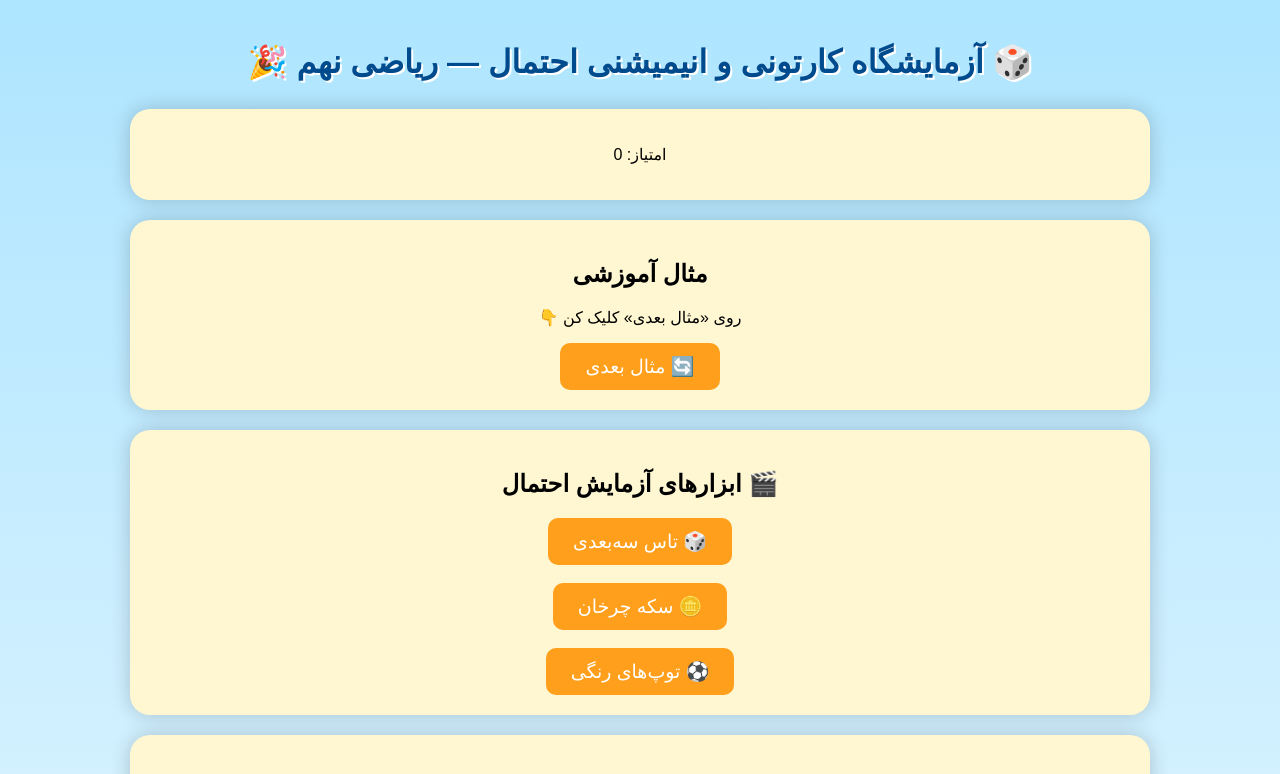
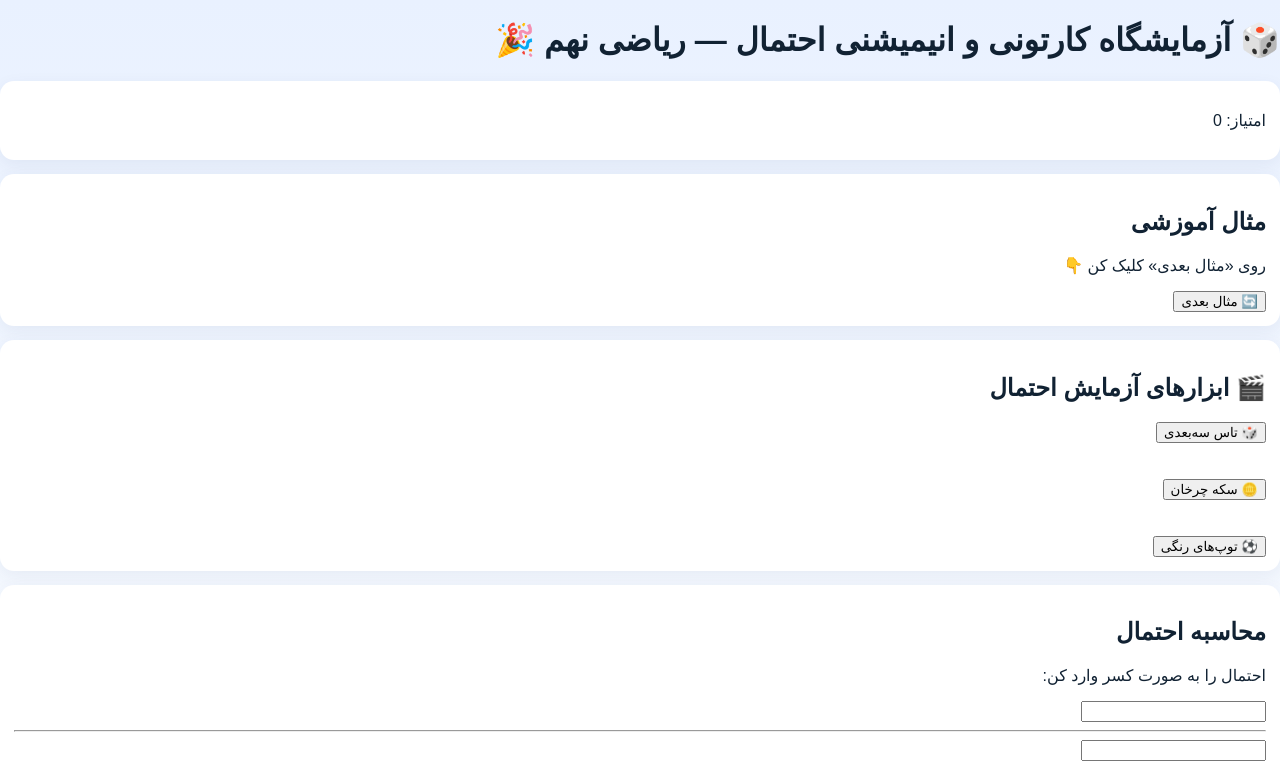
Before and after one commit to mobinaazami021-debug/sturdy-garbanzo, a plain HTML site: page index.html in a window 1280 px wide. Shown: the top 774 px of the page. Drawn offline with Linux system fonts and the light colour scheme.

Commit message:
Update style.css

```diff
--- a/style.css
+++ b/style.css
@@ -1,113 +1,39 @@
-body {
-    font-family: "Vazirmatn", sans-serif;
-    direction: rtl;
-    text-align: center;
-    background: linear-gradient(#aee5ff, #e3f6ff);
-    padding: 20px;
+:root{
+  --card-bg: #ffffff;
+  --accent: #3b6cff;
+  --muted: #6b7280;
 }
-
-h1 {
-    color: #004b8d;
-    font-size: 32px;
-    text-shadow: 2px 2px #fff;
-    animation: float 3s ease-in-out infinite;
+*{box-sizing:border-box}
+html,body{height:100%}
+body{
+  margin:0;
+  font-family: "Vazirmatn", sans-serif;
+  background: linear-gradient(180deg,#e9f1ff 0%, #f8fbff 100%);
+  color:#123;
+  direction: rtl;
 }
-
-@keyframes float {
-    0% { transform: translateY(0); }
-    50% { transform: translateY(-8px); }
-    100% { transform: translateY(0); }
-}
-
-.card {
-    background: #fff7d1;
-    border-radius: 20px;
-    padding: 20px;
-    margin: 20px auto;
-    width: 80%;
-    box-shadow: 0px 0px 20px #0003;
-}
-
-button {
-    background: #ff9f1c;
-    color: white;
-    font-size: 19px;
-    padding: 12px 25px;
-    border-radius: 10px;
-    border: none;
-    cursor: pointer;
-}
-
-button:hover {
-    background: #ff7a00;
-    transform: scale(1.1);
-}
-
-.fraction input {
-    width: 60px;
-    font-size: 18px;
-    border: none;
-    border-bottom: 2px solid #444;
-    background: transparent;
-}
-
-.fraction {
-    font-size: 22px;
-    margin: 10px;
-}
-
-#resultBox {
-    font-size: 22px;
-    font-weight: bold;
-    margin-top: 20px;
-}
-
-/* سکه چرخان */
-.coin {
-    width: 120px;
-    height: 120px;
-    margin: 15px auto;
-    background-image: url("https://i.imgur.com/2s1FzqE.png");
-    background-size: cover;
-    animation: spinCoin 1s linear;
-}
-
-@keyframes spinCoin {
-    from { transform: rotateY(0); }
-    to { transform: rotateY(900deg); }
-}
-
-/* تاس سه بعدی */
-.dice {
-    width: 100px;
-    height: 100px;
-    margin: 20px auto;
-    background-size: cover;
-    animation: spinDice 1s ease-out;
-}
-
-@keyframes spinDice {
-    from { transform: rotateX(0) rotateY(0); }
-    to { transform: rotateX(720deg) rotateY(720deg); }
-}
-
-.hidden { display: none; }
-
-/* توپ‌های رنگی */
-.balls {
-    margin-top: 10px;
-}
-
-.ball {
-    width: 40px;
-    height: 40px;
-    display: inline-block;
-    border-radius: 50%;
-    margin: 5px;
-    animation: pop 0.4s ease-out;
-}
-
-@keyframes pop {
-    from { transform: scale(0.2); opacity: 0; }
-    to { transform: scale(1); opacity: 1; }
-}
+#app{max-width:1200px;margin:20px auto;padding:16px}
+header{text-align:center;margin-bottom:12px}
+header h1{margin:0;color:var(--accent);font-size:28px}
+.subtitle{margin:6px 0 0;color:var(--muted)}
+main{display:flex;gap:18px;align-items:flex-start}
+#left{flex:1;min-width:360px}
+#right{width:520px}
+.card{background:var(--card-bg);border-radius:14px;padding:14px;box-shadow:0 6px 18px rgba(50,70,120,0.07);margin-bottom:14px}
+#questionCard h2{margin:0 0 10px;font-size:20px}
+.meta{display:flex;gap:10px;align-items:center}
+#nextBtn{background:var(--accent);color:white;padding:8px 12px;border-radius:8px;border:none;cursor:pointer}
+.box{background:#f4f8ff;border-radius:8px;padding:10px;font-size:15px;min-height:48px;word-break:break-word}
+.counts{display:flex;gap:12px;margin-top:8px;color:var(--muted)}
+.formula{background:#f6f8ff;padding:8px;border-radius:8px;margin-top:8px}
+.fractionInput{display:flex;align-items:center;gap:8px;margin-top:10px;justify-content:center}
+.fractionInput input{width:86px;padding:8px;border-radius:8px;border:1px solid #d0d7ff;text-align:center;font-size:16px}
+.slash{font-weight:bold}
+.primary{background:var(--accent);color:#fff;padding:8px 12px;border-radius:8px;border:none;margin-top:10px;cursor:pointer}
+.result{margin-top:12px;padding:10px;border-radius:8px;background:#fbfbff;color:#1a3b6a;min-height:50px}
+#canvasRow{display:flex;gap:12px;justify-content:space-between;align-items:flex-start}
+.animBox{flex:1;text-align:center;padding:8px}
+.animBox h4{margin:6px 0;font-size:16px}
+.animCanvas{width:100%;height:220px;background:linear-gradient(#fbfeff,#eef6ff);border-radius:10px;border:1px solid #e6eefc;display:block;margin:6px 0}
+.smallNote{font-size:12px;color:var(--muted)}
+footer{text-align:center;margin-top:10px;color:var(--muted);font-size:13px}
```
